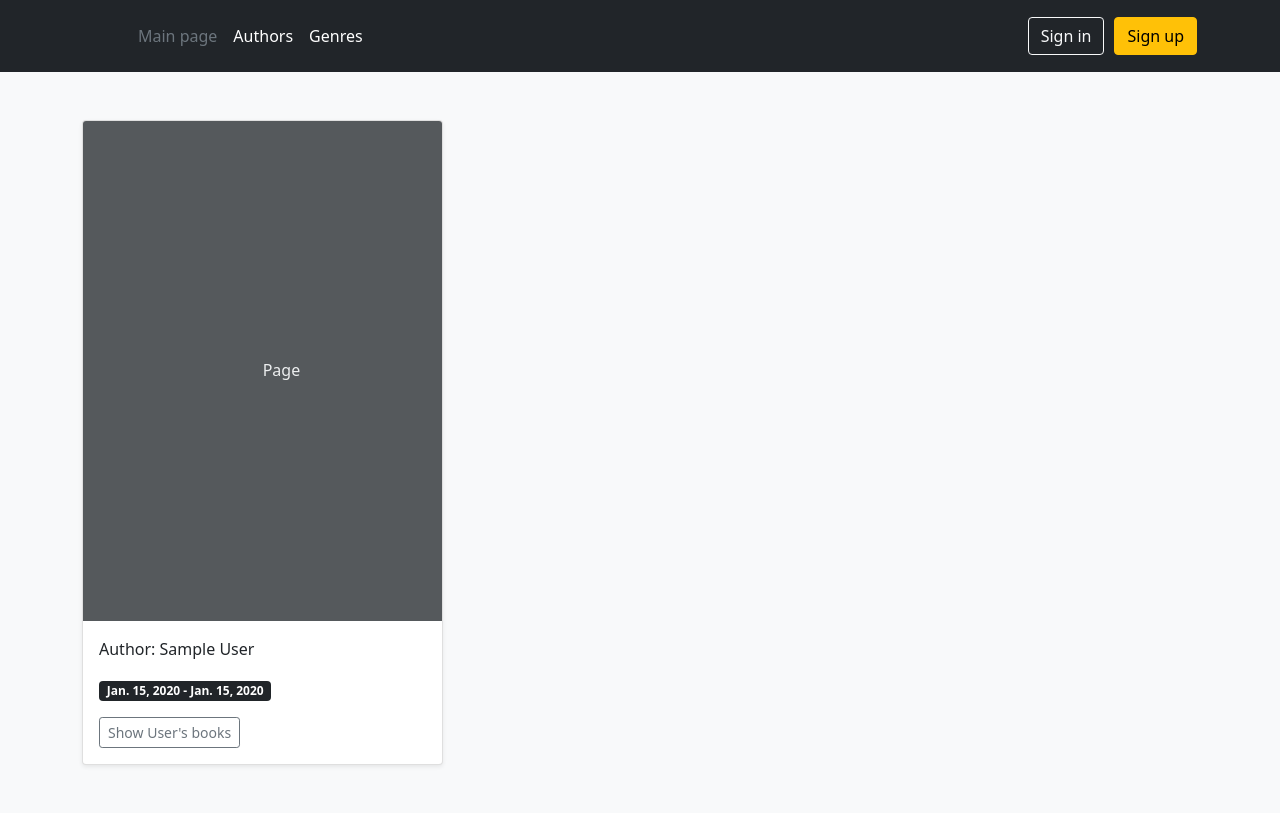
After one commit to DoctorBA/Django-website, a Django app: page /authors/ in a window 1280 px wide. The commit adds this page. Run offline with Django 4.2, Linux system fonts and the light colour scheme; tables that the repository leaves empty hold one stand-in row (values such as "Sample post").

Commit message:
v1.5.2. HomeWork 07.12.2022

```diff
--- a/shop/catalog/models.py
+++ b/shop/catalog/models.py
@@ -1,4 +1,5 @@
 from django.db import models
+from django.urls import reverse
 
 
 class Genre(models.Model):
@@ -17,6 +18,9 @@ class Author(models.Model):
     def __str__(self):
         return f'{self.first_name} {self.last_name}'
 
+    def get_author_url(self):
+        return reverse('catalog-author', args=[self.first_name, self.last_name])
+
 
 class Book(models.Model):
     title = models.CharField(max_length=100)
@@ -29,9 +33,10 @@ class Book(models.Model):
     def __str__(self):
         return self.title
 
-
     def display_genre(self):
         return ', '.join([genre.name for genre in self.genre.all()])
 
+    def get_book_url(self):
+        return reverse('catalog-book', args=[self.id])
 
     display_genre.short_description = 'Genre'
--- a/shop/catalog/urls.py
+++ b/shop/catalog/urls.py
@@ -1,6 +1,6 @@
 from django.contrib import admin
 from django.urls import path, include
-from .views import IndexView
+from .views import IndexView, BookView, AuthorsView, AuthorView
 
 # '' - "Домашняя страница"
 # 'book/' - Список всех книг
@@ -8,5 +8,8 @@ from .views import IndexView
 # 'book/<id>' - Детальная информация для отображения книги
 # 'author/<id>' - детальная информация для автора
 urlpatterns = [
-    path('', IndexView.as_view(), name='catalog-index')
+    path('', IndexView.as_view(), name='catalog-index'),
+    path('authors/', AuthorsView.as_view(), name='catalog-authors'),
+    path('catalog/<str:first_name>-<str:last_name>/', AuthorView.as_view(), name='catalog-author'),
+    path('catalog/<int:id>/', BookView.as_view(), name='catalog-book')
 ]
--- a/shop/catalog/views.py
+++ b/shop/catalog/views.py
@@ -13,3 +13,27 @@ class IndexView(TemplateView):
         authors = Author.objects.all().count()
 
         return render(request, self.template_name, {'books': books, 'numb': numb, 'authors': authors})
+
+
+class AuthorsView(TemplateView):
+    template_name = 'catalog/authors.html'
+
+    def get(self, request):
+        authors = Author.objects.all()
+        return render(request, self.template_name, {'authors': authors})
+
+class BookView(TemplateView):
+    template_name = 'catalog/book.html'
+
+    def get(self, request, id):
+        book = Book.objects.get(id=id)
+        return render(request, self.template_name, {'book': book})
+
+
+class AuthorView(TemplateView):
+    template_name = 'catalog/index.html'
+
+    def get(self, request, first_name, last_name):
+        author = Author.objects.get(first_name=first_name, last_name=last_name)
+        books = Book.objects.filter(author=author)
+        return render(request, self.template_name, {'author':author, 'books': books})
--- a/shop/templates/accounts/registration.html
+++ b/shop/templates/accounts/registration.html
@@ -5,7 +5,7 @@
   {% if user_form.errors %}
 
     <div class="alert alert-danger">
-      <strong>Error!</strong> {{user_form.errors}}
+      <strong>Error!</strong> {{user_form.errors }}
     </div>
 
   {% endif %}
--- a/shop/templates/base.html
+++ b/shop/templates/base.html
@@ -16,11 +16,9 @@
             </a>
 
             <ul class="nav col-12 col-lg-auto me-lg-auto mb-2 justify-content-center mb-md-0">
-              <li><a href="{% url 'catalog-index' %}" class="nav-link px-2 text-secondary">Главная</a></li>
-              <li><a href="#" class="nav-link px-2 text-white">Функции</a></li>
-              <li><a href="#" class="nav-link px-2 text-white">Ценообразование</a></li>
-              <li><a href="#" class="nav-link px-2 text-white">FAQ</a></li>
-              <li><a href="#" class="nav-link px-2 text-white">О нас</a></li>
+              <li><a href="{% url 'catalog-index' %}" class="nav-link px-2 text-secondary">Main page</a></li>
+              <li><a href="{% url 'catalog-authors' %}" class="nav-link px-2 text-white">Authors</a></li>
+              <li><a href="#" class="nav-link px-2 text-white">Genres</a></li>
             </ul>
 
             <div class="text-end">
--- /dev/null
+++ b/shop/templates/catalog/authors.html
@@ -0,0 +1,37 @@
+{% extends "base.html" %}
+
+{% block content %}
+<div class="album py-5 bg-light">
+    <div class="container">
+      <div class="row row-cols-1 row-cols-sm-2 row-cols-md-3 g-3">
+            {% for author in authors %}
+                <div class="col">
+                    <div class="card shadow-sm">
+                        <svg class="bd-placeholder-img card-img-top" width="30%"
+                        height="500px" xmlns="http://www.w3.org/2000/svg" role="img"
+                        aria-label="Placeholder: Эскиз" preserveAspectRatio="xMidYMid slice"
+                        focusable="false"><title>Placeholder</title><rect width="100%"
+                        height="100%" fill="#55595c"></rect><text x="50%" y="50%"
+                        fill="#eceeef" dy=".3em">Page</text></svg>
+                        <div class="card-body">
+                            <p class="card-text">Author: {{ author }}</p>
+                            <p class="card-text">
+                                <span class="badge bg-dark">
+                                    {{ author.date_of_birth }} -
+                                    {% if author.date_of_death %} {{  author.date_of_death }}
+                                    {% else %} Present {% endif %}
+                                </span>
+                            </p>
+                            <div class="d-flex justify-content-between align-items-center">
+                                <div class="btn-group">
+                                    <a type="button" class="btn btn-sm btn-outline-secondary"  href="{{ author.get_author_url }}">Show {{ author.last_name}}'s books</a>
+                                </div>
+                            </div>
+                        </div>
+                    </div>
+                </div>
+            {% endfor %}
+        </div>
+    </div>
+</div>
+{% endblock content %}
--- a/shop/templates/catalog/book.html
+++ b/shop/templates/catalog/book.html
@@ -6,7 +6,10 @@
             <svg class="bd-placeholder-img card-img-top" width="30%" height="500px" xmlns="http://www.w3.org/2000/svg" role="img" aria-label="Placeholder: Эскиз" preserveAspectRatio="xMidYMid slice" focusable="false"><title>Placeholder</title><rect width="100%" height="100%" fill="#55595c"></rect><text x="50%" y="50%" fill="#eceeef" dy=".3em">Эскиз</text></svg>
             <div class="card-header">
                 <p class="card-text">{{book.title}}</p>
-                <p class="card-text">{{book.author}}</p>
+                <p>
+                    <a type="button" class="btn btn-sm btn-outline-secondary"
+                      href="{{ book.author.get_author_url }}">Author: {{book.author}}</a>
+                </p>
                 <p class="card-text">{{book.display_genre}}</p>
             </div>
             <div class="card-body">
```
Also changed, not shown: shop/accounts/views.py (+11 -1 lines), shop/templates/catalog/index.html (+8 -6 lines), README.md.
